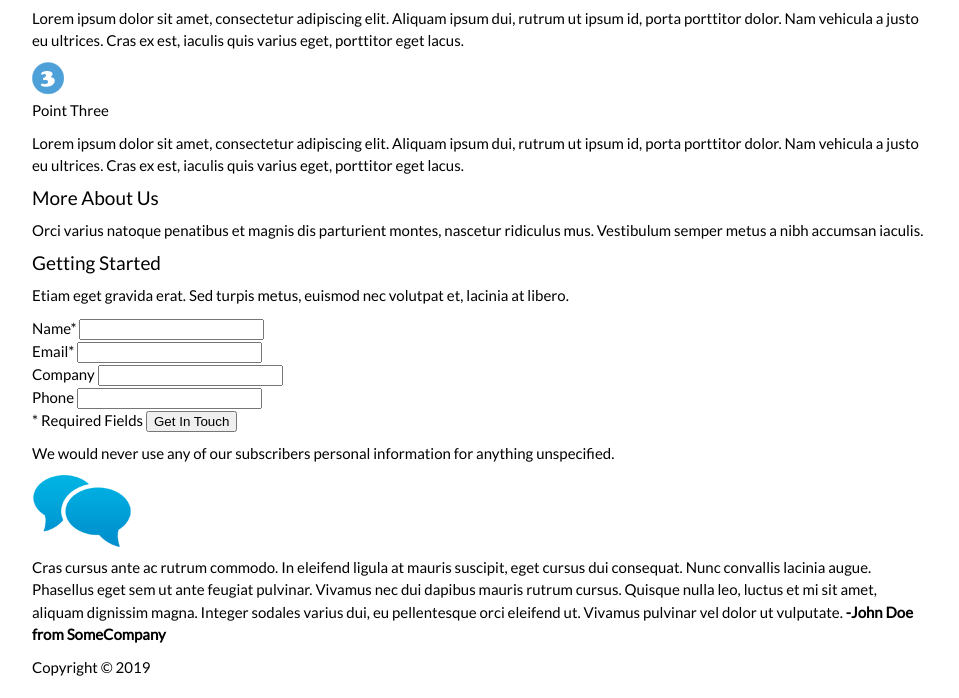
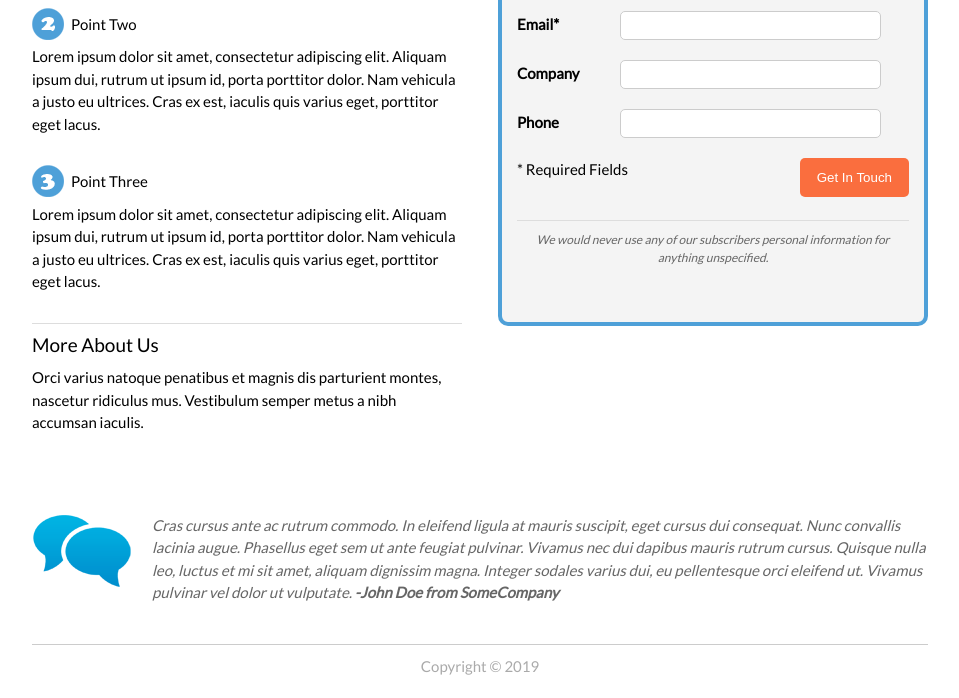
Before and after one commit to chivalry/eduonix_css3_html, a plain HTML site: page index.html in a window 1280 px wide. Shown: the part 449-1147 px from the top of the page, without its empty margins (160-1119 px from the left). Drawn offline with Linux system fonts and the light colour scheme.

Commit message:
Custom styles

```diff
--- a/css/style.css
+++ b/css/style.css
@@ -38,6 +38,127 @@ strong {
     font-weight: bold;
 }
 
+.content-header {
+    border-bottom: #ddd solid 1px;
+    margin-bottom: 20px;
+    padding-bottom: 10px;
+}
+
+.content-footer {
+    border-top: #ddd solid 1px;
+    margin-bottom: 20px;
+    padding-bottom: 10px;
+}
+
 .clearfix {
     clear: both;
 }
+
+header#main-header {
+    border-bottom: 4px solid #4ea0d8;
+}
+
+#logo {
+    margin: auto;
+    display: block;
+}
+
+#main-text {
+    text-align: center;
+    color: #333;
+    padding: 10px;
+    margin-bottom: 20px;
+}
+
+#sub-1 {
+    float: left;
+    width: 48%;
+}
+
+#sub-2 {
+    float: right;
+    width: 48%;
+}
+
+.points li {
+    margin-bottom: 30px;
+}
+
+.points img {
+    float: left;
+    margin-right: 7px;
+}
+
+.points h4 {
+    padding-top: 5px;
+}
+
+#contact-form {
+    padding: 10px 15px 15px 15px;
+    border: 4px solid #4ea0d8;
+    border-radius: 10px;
+    -webkit-border-radius: 10px;
+    -moz-border-radius: 10px;
+    overflow: auto;
+    background: #f4f4f4;
+}
+
+#contact-form div {
+    margin-bottom: 20px;
+}
+
+#contact-form label {
+    display: inline-block;
+    width: 100px;
+    font-weight: bold;
+}
+
+#contact-form input[type='text'], #contact-form input[type='email'] {
+    border: #ccc 1px solid;
+    -webkit-border-radius: 5px;
+    -moz-border-radius: 5px;
+    border-radius: 5px;
+    height: 25px;
+    width: 65%;
+}
+
+#contact-form input[type='submit'] {
+    padding: 12px 17px;
+    color: #fff;
+    background-color: #fa6e3e;
+    border: 0;
+    -webkit-border-radius: 5px;
+    -moz-border-radius: 5px;
+    border-radius: 5px;
+    float: right;
+    display: block;
+}
+
+#contact-form input[type='submit']:hover {
+    background: #d55427;
+    cursor: pointer;
+}
+
+#contact-form .content-footer p {
+    font-style: italic;
+    text-align: center;
+    color: #666;
+    font-size: 80%
+}
+
+#testimonial {
+    margin: 40px 0;
+    font-style: italic;
+    color: #666;
+}
+
+#testimonial img {
+    float: left;
+    margin-right: 20px;
+}
+
+footer#main-footer {
+    text-align: center;
+    border-top: #ccc solid 1px;
+    color: #aaa;
+}
--- a/index.html
+++ b/index.html
@@ -10,7 +10,7 @@
     <body>
         <div id="container">
             <header id="main-header">
-                <img src="images/logo.jpg" alt="Cloud Idea">
+                <img id="logo" src="images/logo.jpg" alt="Cloud Idea">
             </header>
             <div id="main-text">
                 <h1>Welcome to Our Landing Page</h1>
```
